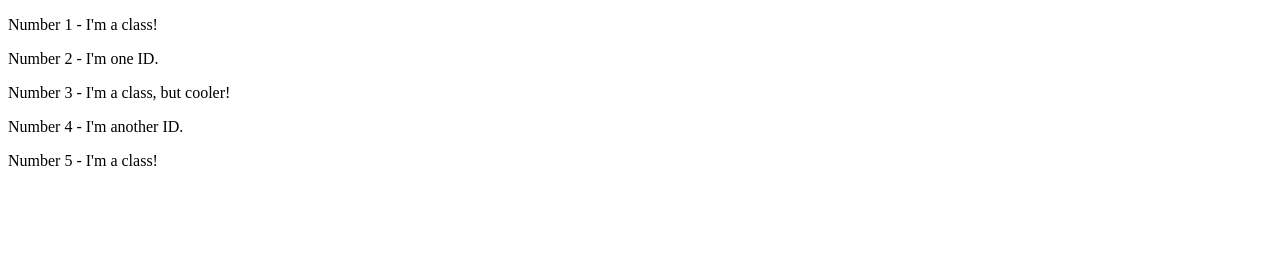
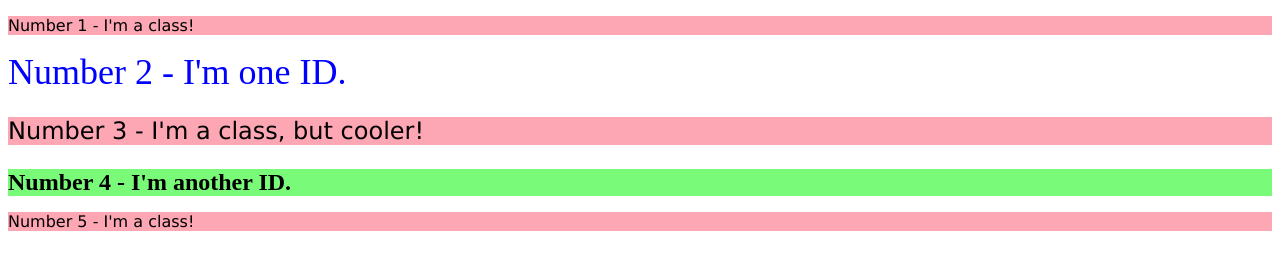
Before and after one commit to vicyan1611/TheOdinProject, a plain HTML site: page css-exercises/foundations/02-class-id-selectors/index.html in a window 1280 px wide. Drawn offline with Linux system fonts and the light colour scheme.

Commit message:
implement css-exercise foundations 02

```diff
--- a/css-exercises/foundations/02-class-id-selectors/index.html
+++ b/css-exercises/foundations/02-class-id-selectors/index.html
@@ -1,17 +1,17 @@
 <!DOCTYPE html>
 <html lang="en">
   <head>
-    <meta charset="UTF-8">
-    <meta http-equiv="X-UA-Compatible" content="IE=edge">
-    <meta name="viewport" content="width=device-width, initial-scale=1.0">
+    <meta charset="UTF-8" />
+    <meta http-equiv="X-UA-Compatible" content="IE=edge" />
+    <meta name="viewport" content="width=device-width, initial-scale=1.0" />
     <title>Class and ID Selectors</title>
-    <link rel="stylesheet" href="style.css">
+    <link rel="stylesheet" href="style.css" />
   </head>
   <body>
-    <p>Number 1 - I'm a class!</p>
-    <div>Number 2 - I'm one ID.</div>
-    <p>Number 3 - I'm a class, but cooler!</p>
-    <div>Number 4 - I'm another ID.</div>
-    <p>Number 5 - I'm a class!</p>
+    <p class="odd-elements">Number 1 - I'm a class!</p>
+    <div id="second">Number 2 - I'm one ID.</div>
+    <p id="third" class="odd-elements">Number 3 - I'm a class, but cooler!</p>
+    <div id="fourth">Number 4 - I'm another ID.</div>
+    <p class="odd-elements">Number 5 - I'm a class!</p>
   </body>
 </html>
--- a/css-exercises/foundations/02-class-id-selectors/style.css
+++ b/css-exercises/foundations/02-class-id-selectors/style.css
@@ -0,0 +1,16 @@
+.odd-elements {
+  background-color: rgb(253, 167, 181);
+  font-family: "Verdana", "DejaVu Sans", sans-serif;
+}
+#second {
+  font-size: 36px;
+  color: blue;
+}
+#third {
+  font-size: 24px;
+}
+#fourth {
+  font-size: 24px;
+  font-weight: bold;
+  background-color: rgb(121, 250, 121);
+}
```
